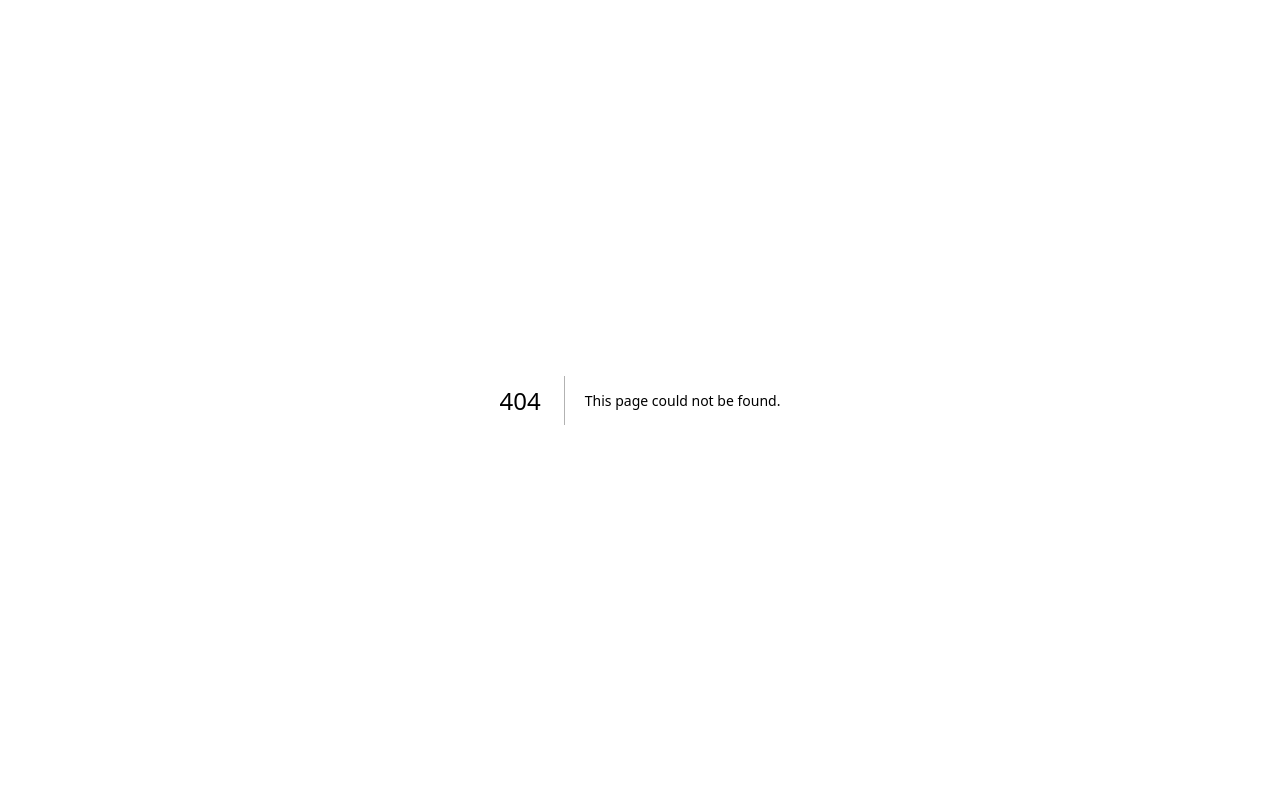
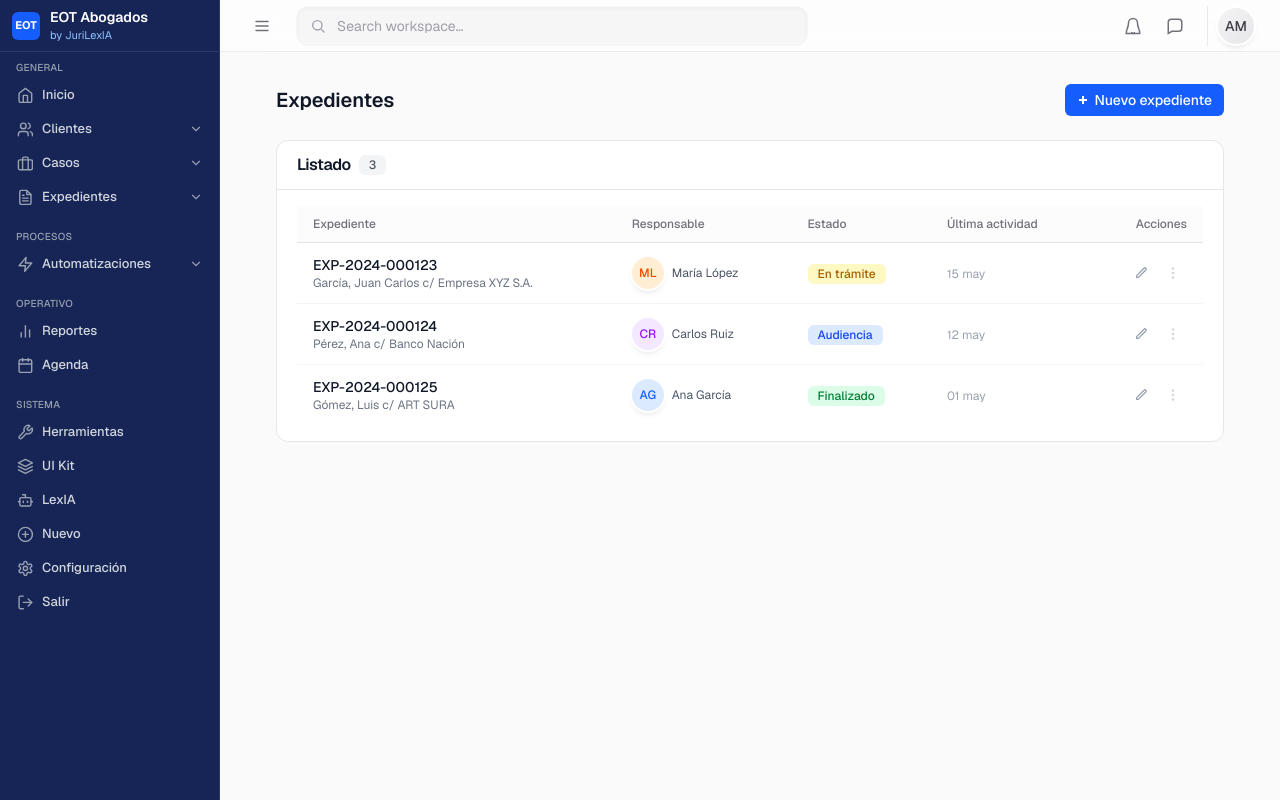
Before and after one commit to leomosquera/jurilexia-v1, a Next.js app: page /expedientes in a window 1280 px wide. Before the commit this address had no page. Built offline with nearby package versions, Linux system fonts and the light colour scheme.

Commit message:
add expedientes list page

```diff
--- /dev/null
+++ b/src/app/(public)/expedientes/page.tsx
@@ -0,0 +1,218 @@
+"use client";
+
+import { useRouter } from "next/navigation";
+import MainLayout from "@/components/layout/MainLayout";
+
+import {
+  Card,
+  CardHeader,
+  CardTitle,
+  CardContent,
+  CardHeaderActions,
+} from "@/components/ui/card";
+
+import { TableHeader, TableRow, TableCell } from "@/components/ui/table";
+import { Badge } from "@/components/ui/badge";
+import { Avatar } from "@/components/ui/avatar";
+import { Button } from "@/components/ui/button";
+
+import { Icon } from "@/components/ui/icons/index";
+
+function PlusSmIcon() {
+  return (
+    <svg viewBox="0 0 12 12" fill="none" stroke="currentColor" strokeWidth="2" className="size-3">
+      <path d="M6 2v8M2 6h8" />
+    </svg>
+  );
+}
+
+function DotsVerticalIcon() {
+  return (
+    <svg viewBox="0 0 16 16" fill="currentColor" className="size-4">
+      <circle cx="8" cy="3.5" r="1.25" />
+      <circle cx="8" cy="8" r="1.25" />
+      <circle cx="8" cy="12.5" r="1.25" />
+    </svg>
+  );
+}
+
+function getAvatarColor(name: string) {
+  const colors = [
+    "bg-blue-100 text-blue-600",
+    "bg-green-100 text-green-600",
+    "bg-purple-100 text-purple-600",
+    "bg-orange-100 text-orange-600",
+    "bg-pink-100 text-pink-600",
+  ];
+
+  let hash = 0;
+  for (let i = 0; i < name.length; i++) {
+    hash = name.charCodeAt(i) + ((hash << 5) - hash);
+  }
+
+  return colors[Math.abs(hash) % colors.length];
+}
+
+const EXPEDIENTES = [
+  {
+    id: "1",
+    numero: "EXP-2024-000123",
+    caratula: "García, Juan Carlos c/ Empresa XYZ S.A.",
+    estado: "En trámite",
+    responsable: "María López",
+    fecha: "15 may",
+  },
+  {
+    id: "2",
+    numero: "EXP-2024-000124",
+    caratula: "Pérez, Ana c/ Banco Nación",
+    estado: "Audiencia",
+    responsable: "Carlos Ruiz",
+    fecha: "12 may",
+  },
+  {
+    id: "3",
+    numero: "EXP-2024-000125",
+    caratula: "Gómez, Luis c/ ART SURA",
+    estado: "Finalizado",
+    responsable: "Ana García",
+    fecha: "01 may",
+  },
+];
+
+function EstadoBadge({ estado }: { estado: string }) {
+  if (estado === "En trámite") return <Badge variant="warning">En trámite</Badge>;
+  if (estado === "Audiencia") return <Badge variant="info">Audiencia</Badge>;
+  if (estado === "Finalizado") return <Badge variant="success">Finalizado</Badge>;
+
+  return <Badge variant="neutral">{estado}</Badge>;
+}
+
+export default function ExpedientesPage() {
+  const router = useRouter();
+
+  return (
+    <MainLayout>
+      <div className="space-y-6 mx-auto px-6">
+
+        {/* HEADER */}
+        <div className="flex items-center justify-between">
+          <h1 className="text-xl font-semibold text-gray-900">
+            Expedientes
+          </h1>
+
+          <Button variant="primary" leftIcon={<PlusSmIcon />}>
+            Nuevo expediente
+          </Button>
+        </div>
+
+        {/* LIST */}
+        <Card flat>
+
+          <CardHeader>
+            <div className="flex items-center gap-2">
+              <CardTitle>Listado</CardTitle>
+              <Badge variant="neutral">{EXPEDIENTES.length}</Badge>
+            </div>
+          </CardHeader>
+
+          <CardContent className="p-0">
+
+            <div className="overflow-x-auto">
+              <table className="w-full border-collapse text-sm">
+
+                <TableHeader>
+                  <TableRow>
+                    <TableCell isHeader className="pl-4">Expediente</TableCell>
+                    <TableCell isHeader>Responsable</TableCell>
+                    <TableCell isHeader>Estado</TableCell>
+                    <TableCell isHeader>Última actividad</TableCell>
+                    <TableCell isHeader align="right" className="pr-4">
+                      Acciones
+                    </TableCell>
+                  </TableRow>
+                </TableHeader>
+
+                <tbody>
+                  {EXPEDIENTES.map((exp) => (
+                    <TableRow
+                      key={exp.id}
+                      className="cursor-pointer hover:bg-gray-50"
+                    >
+
+                      {/* EXPEDIENTE */}
+                      <TableCell className="pl-4 py-3">
+                        <div
+                          onClick={() => router.push("/expedientes/demo")}
+                          className="flex flex-col"
+                        >
+                          <span className="text-sm font-medium text-gray-900">
+                            {exp.numero}
+                          </span>
+
+                          <span className="text-xs text-gray-500 truncate max-w-[300px]">
+                            {exp.caratula}
+                          </span>
+                        </div>
+                      </TableCell>
+
+                      {/* RESPONSABLE */}
+                      <TableCell className="py-3">
+                        <div className="flex items-center gap-2">
+                          <Avatar
+                            name={exp.responsable}
+                            size="sm"
+                            className={getAvatarColor(exp.responsable)}
+                          />
+                          <span className="text-xs text-gray-600">
+                            {exp.responsable}
+                          </span>
+                        </div>
+                      </TableCell>
+
+                      {/* ESTADO */}
+                      <TableCell className="py-3">
+                        <EstadoBadge estado={exp.estado} />
+                      </TableCell>
+
+                      {/* FECHA */}
+                      <TableCell className="py-3">
+                        <span className="text-xs text-gray-400">
+                          {exp.fecha}
+                        </span>
+                      </TableCell>
+
+                      {/* ACCIONES */}
+                      <TableCell align="right" className="pr-4 py-3">
+
+                        <div className="flex items-center justify-end gap-1">
+
+                          <button
+                            onClick={() => router.push("/expedientes/demo")}
+                            className="flex size-7 items-center justify-center rounded text-gray-400 hover:bg-gray-100 hover:text-gray-700"
+                          >
+                            <Icon.Edit className="size-3.5" />
+                          </button>
+
+                          <button className="flex size-7 items-center justify-center rounded text-gray-300 hover:bg-gray-100 hover:text-gray-700">
+                            <DotsVerticalIcon />
+                          </button>
+
+                        </div>
+
+                      </TableCell>
+
+                    </TableRow>
+                  ))}
+                </tbody>
+
+              </table>
+            </div>
+
+          </CardContent>
+        </Card>
+
+      </div>
+    </MainLayout>
+  );
+}
--- a/src/components/layout/nav-config.ts
+++ b/src/components/layout/nav-config.ts
@@ -57,8 +57,8 @@ export const navigation: NavSection[] = [
         label: "Expedientes",
         iconId: "file-text",
         children: [
-          { id: "expedientes-lista",  label: "Lista",  href: "/expedientes/demo" },
-          { id: "expedientes-crear",  label: "Crear",  href: "/expedientes/crear" },
+          { id: "expedientes-lista",  label: "Lista",  href: "/expedientes/" },
+          { id: "expedientes-crear",  label: "Crear",  href: "/expedientes/" },
         ],
       },
     ],
--- a/src/components/ui/badge.tsx
+++ b/src/components/ui/badge.tsx
@@ -1,6 +1,6 @@
 import type { HTMLAttributes, ReactNode } from "react";
 
-export type BadgeVariant = "success" | "warning" | "danger" | "neutral";
+export type BadgeVariant = "success" | "warning" | "danger" | "neutral" | "info";
 
 export type BadgeProps = HTMLAttributes<HTMLSpanElement> & {
   variant?: BadgeVariant;
@@ -12,6 +12,7 @@ const variantStyles: Record<BadgeVariant, string> = {
   warning: "bg-yellow-100 text-yellow-700",
   danger: "bg-red-100 text-red-700",
   neutral: "bg-gray-100 text-gray-600",
+  info: "bg-blue-100 text-blue-700",
 };
 
 export function Badge({
```
